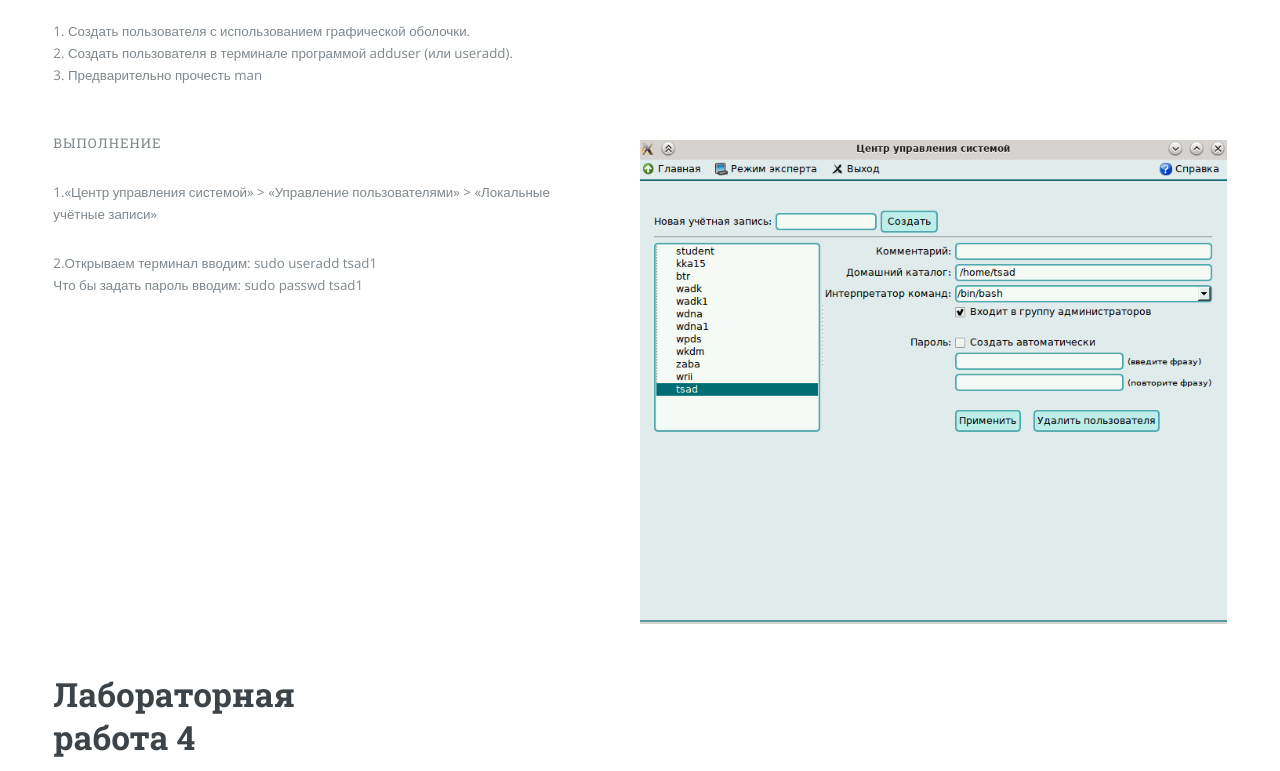
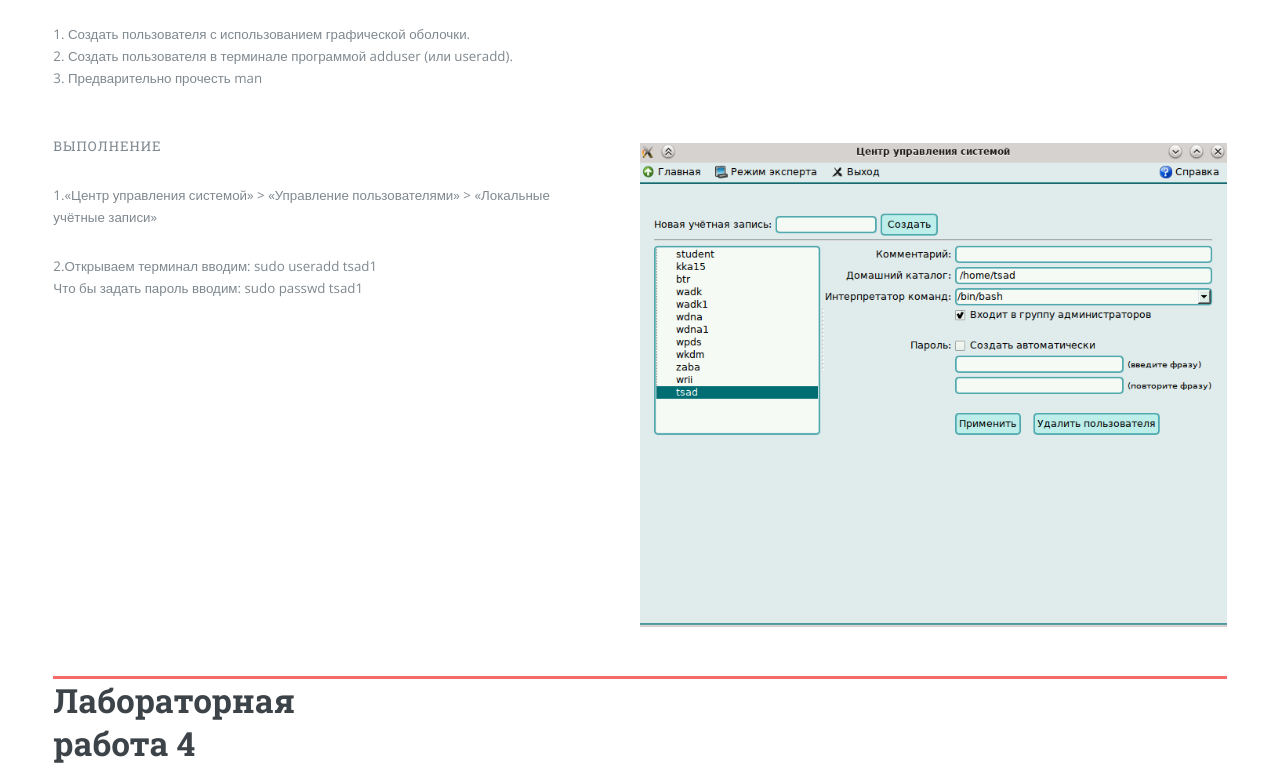
Before and after one commit to alevtina73/alevtina73.github.io, a plain HTML site: page index.html in a window 1280 px wide. Shown: the part 252-1023 px from the top of the page. Drawn offline with nearby package versions, Linux system fonts and the light colour scheme.

Commit message:
Update main.css

```diff
--- a/assets/css/main.css
+++ b/assets/css/main.css
@@ -3856,6 +3856,7 @@
 
 		#banner h1 {
 			margin-top: -0.125em;
+			border-top: solid 3px #f56a6a;
 		}
 
 		#banner .content_l {
```
